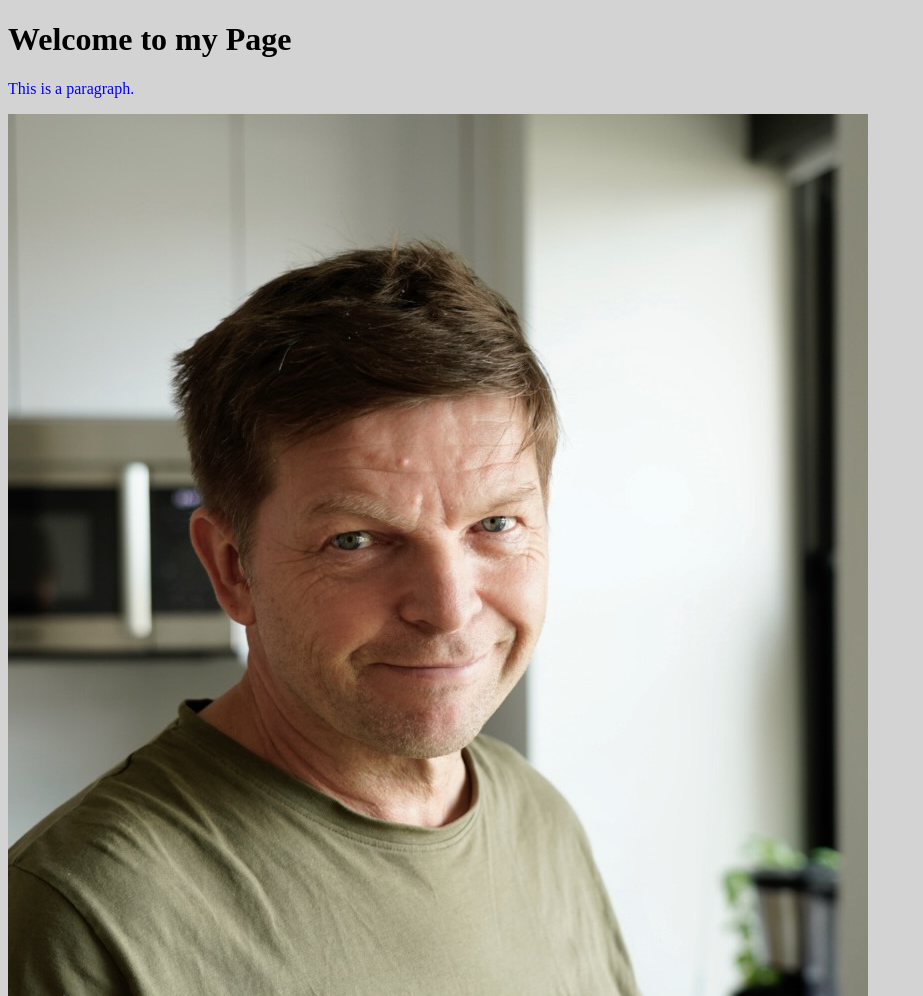
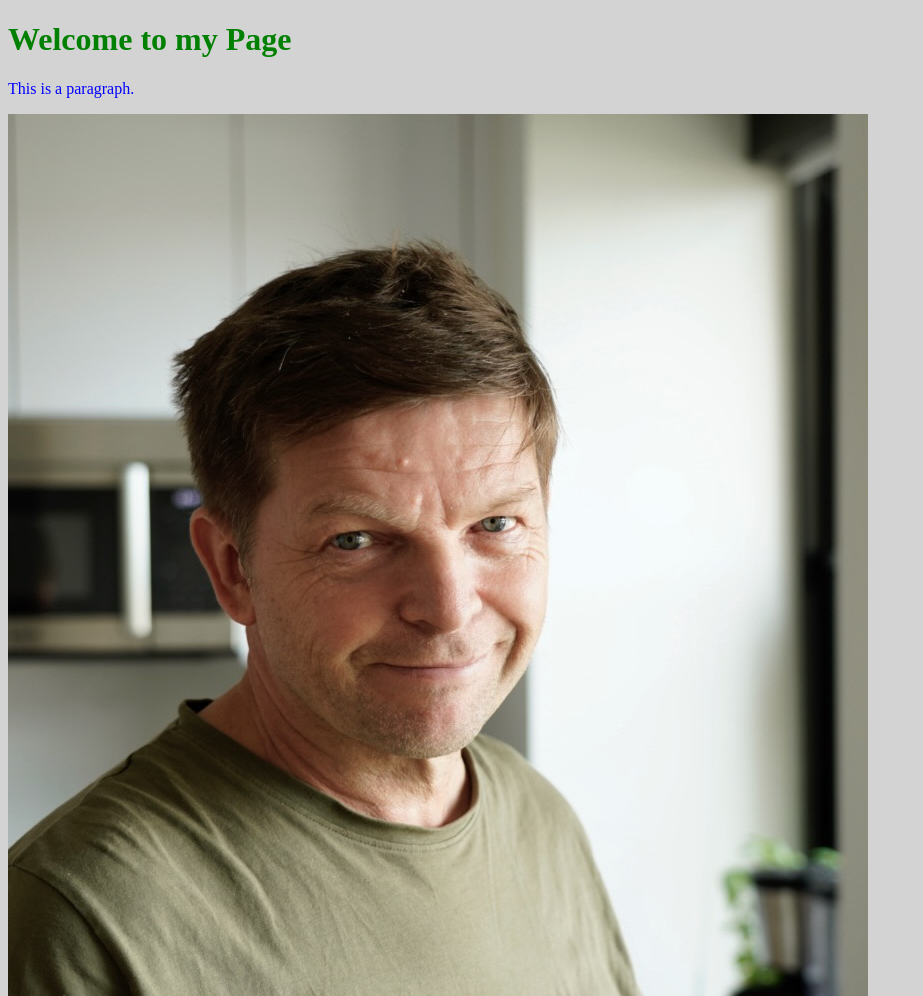
Before and after one commit to jos00221/Git-harjoitus, a plain HTML site: page WS02/index.html in a window 1280 px wide. Shown: the top 996 px of the page, without its empty margins (0-923 px from the left). Drawn offline with Linux system fonts and the light colour scheme.

Commit message:
Palautettu "Welcome.." vihreäksi

```diff
--- a/WS02/index.html
+++ b/WS02/index.html
@@ -8,7 +8,11 @@
     <title>Document</title>
   </head>
   <body>
-    <h1>Welcome to my Page</h1>
+    <style>
+    h1 {
+      color: green;
+    }
+    </style><h1>Welcome to my Page</h1>
     <p>This is a paragraph.</p>
     <img src="./images/Profiili2.jpeg" alt="Kuvalinkki on rikki" />
     <h2>Kiinnostuksen kohteet</h2>
```
